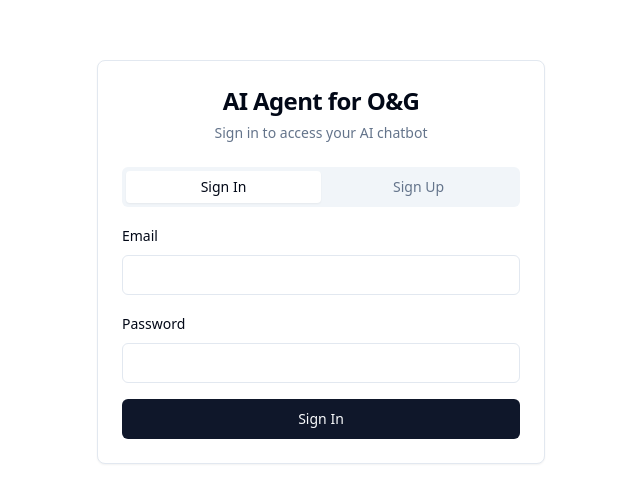
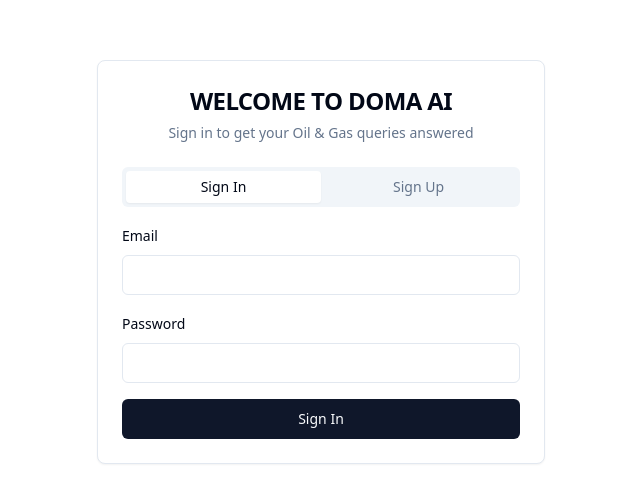
Before and after one commit to Justvic3/Doma-AI, a React (Vite) app: page /auth in a window 1280 px wide. Shown: the part 138-640 px from the top of the page, without its empty margins (319-959 px from the left). Built offline with nearby package versions, Linux system fonts and the light colour scheme.

Commit message:
Visual edit in Lovable
Edited UI in Lovable

```diff
--- a/src/pages/Auth.tsx
+++ b/src/pages/Auth.tsx
@@ -73,8 +73,8 @@ const Auth = () => {
     <div className="min-h-screen flex items-center justify-center bg-background p-4">
       <Card className="w-full max-w-md">
         <CardHeader className="text-center">
-          <CardTitle className="text-2xl font-bold">AI Agent for O&G</CardTitle>
-          <CardDescription>Sign in to access your AI chatbot</CardDescription>
+          <CardTitle className="text-2xl font-bold">WELCOME TO DOMA AI</CardTitle>
+          <CardDescription>Sign in to get your Oil & Gas queries answered</CardDescription>
         </CardHeader>
         <CardContent>
           <Tabs defaultValue="signin" className="space-y-4">
```
